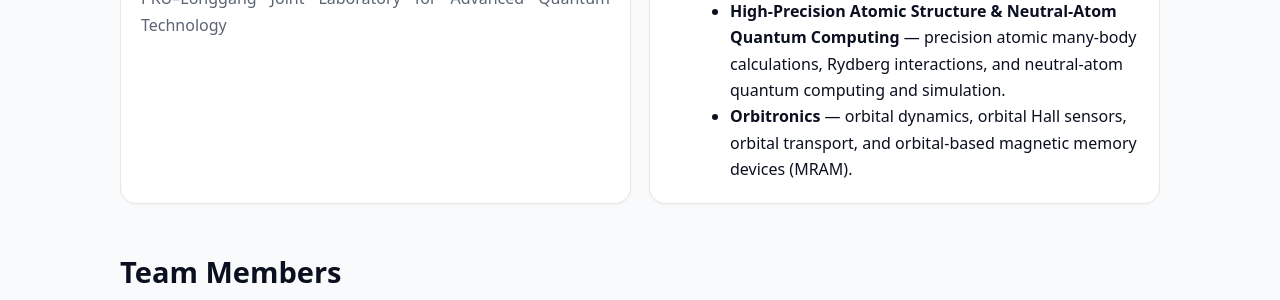
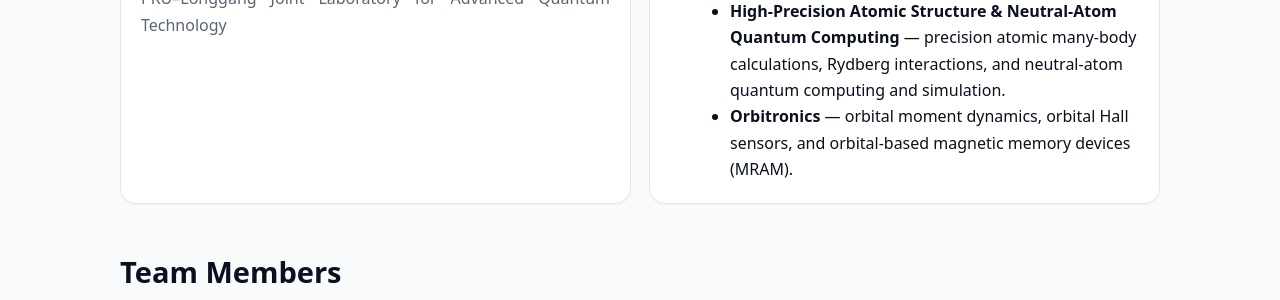
Before and after one commit to sunohao/sunohao.github.io, a Jekyll site: the page built from team/index.md, in a window 1280 px wide and 1097 px high. Shown: the part 358-658 px from the top of the window. Built offline with Jekyll 4.4.1, drawn with Linux system fonts in a browser that asks for light colours.

Commit message:
Refine orbitronics research focus

```diff
--- a/team/index.md
+++ b/team/index.md
@@ -21,7 +21,7 @@ permalink: /team.html
     <ul style="margin:10px 0 0 20px;">
       <li><strong>Energetic Materials Computation</strong> — thermochemical properties, stability, and quantum-chemical modeling of energetic materials.</li>
       <li><strong>High-Precision Atomic Structure &amp; Neutral-Atom Quantum Computing</strong> — precision atomic many-body calculations, Rydberg interactions, and neutral-atom quantum computing and simulation.</li>
-      <li><strong>Orbitronics</strong> — orbital dynamics, orbital Hall sensors, orbital transport, and orbital-based magnetic memory devices (MRAM).</li>
+      <li><strong>Orbitronics</strong> — orbital moment dynamics, orbital Hall sensors, and orbital-based magnetic memory devices (MRAM).</li>
     </ul>
   </div>
 </div>
```
